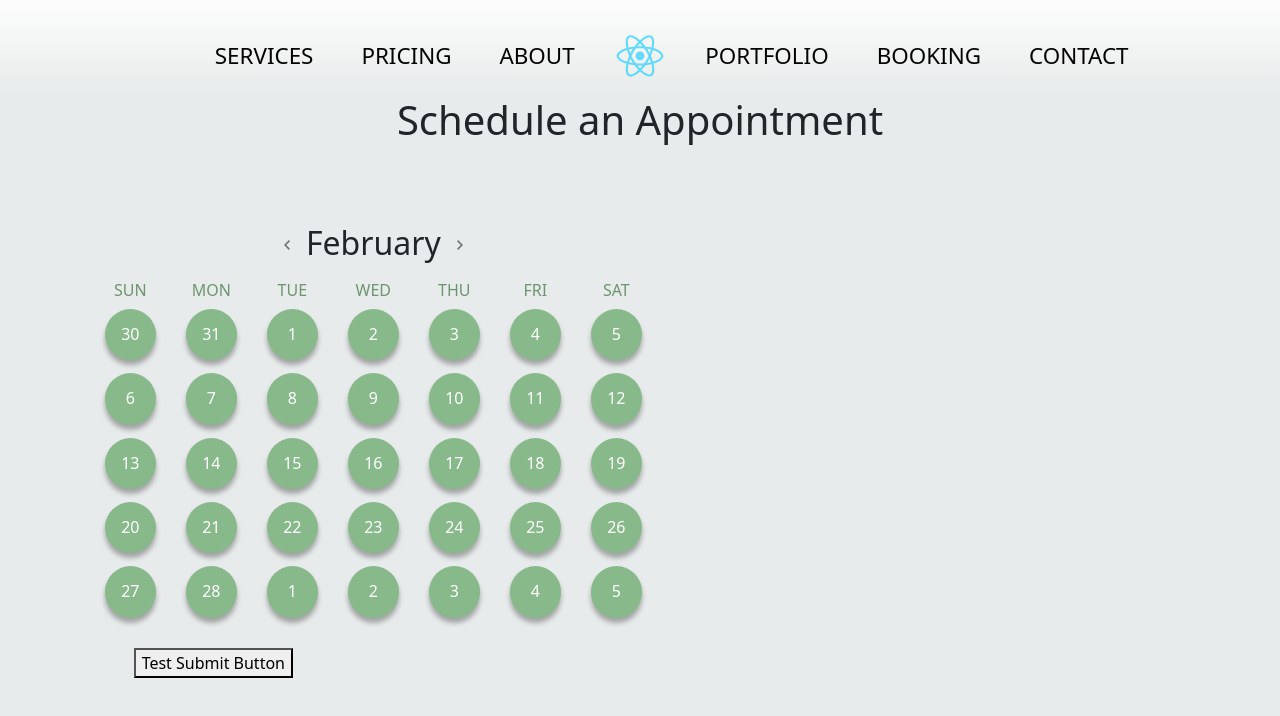
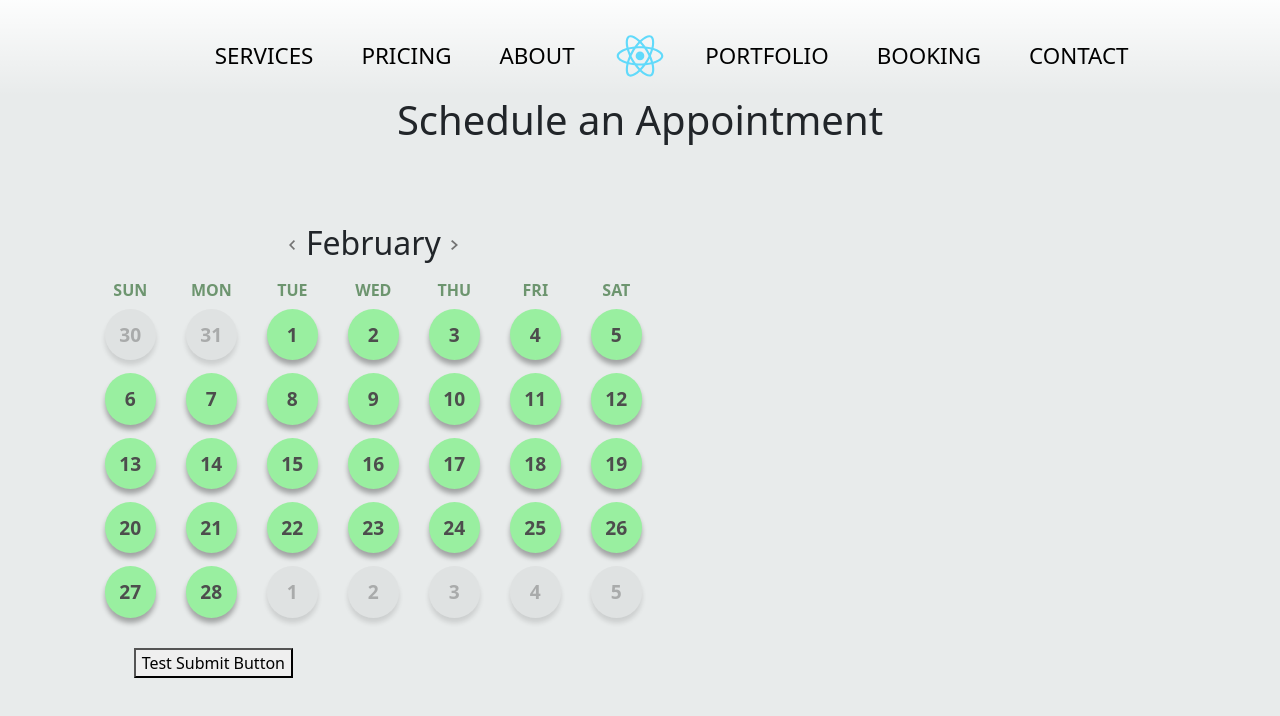
Before and after one commit to FleuryCode/OneWallMedia, a React (Create React App) app: page /booking in a window 1280 px wide. Shown: the top 716 px of the page. Built offline with nearby package versions, Linux system fonts and the light colour scheme; no server answers.

Commit message:
Added changing styles to the calendar component to resemble more the design. Next up is the active styling.

```diff
--- a/src/components/Calendar/Calendar.component.jsx
+++ b/src/components/Calendar/Calendar.component.jsx
@@ -137,7 +137,7 @@ class Calendar extends React.Component {
                 dayNumber: (prevLastDay - x + 1),
                 id: (format(new Date(this.state.displayedDate), "yyyy")) + "-" + (format(subMonths(new Date(this.state.displayedDate), 1), "MM")) + "-" + (prevLastDay - x + 1),
                 isDisabled: true,
-                hasAvailable: true, //Change this eventually based on Calendar. Might look at redoing this part
+                hasAvailable: false,
                 handleClick: selectedDayClick
             });
         }
@@ -147,7 +147,7 @@ class Calendar extends React.Component {
                 dayNumber: i,
                 id: (format(new Date(this.state.displayedDate), "yyyy")) + "-" + (format(new Date(this.state.displayedDate), "MM")) + "-" + (i),
                 isDisabled: false,
-                hasAvailable: true,
+                hasAvailable: true,  //Change this eventually based on Calendar. Might look at redoing this part
                 handleClick: selectedDayClick
             });
         }
@@ -158,7 +158,7 @@ class Calendar extends React.Component {
                 dayNumber: j,
                 id: (format(new Date(this.state.displayedDate), "yyyy")) + "-" + (format(addMonths(new Date(this.state.displayedDate), 1), "MM")) + "-" + (j),
                 isDisabled: true,
-                hasAvailable: true,
+                hasAvailable: false,
                 handleClick: selectedDayClick
             });
         }
@@ -170,7 +170,7 @@ class Calendar extends React.Component {
                         <div onClick={prevMonth} className="prevButton d-flex justify-content-center align-items-center mt-1">
                             <img src={prevArrow} alt="Previous month button" />
                         </div>
-                        <h2 className="mb-0 mx-3">{this.state.displayedMonth}</h2>
+                        <h2 className="mb-0 mx-2">{this.state.displayedMonth}</h2>
                         <div onClick={nextMonth} className="nextButton d-flex justify-content-center align-items-center mt-1">
                             <img src={nextArrow} alt="Next month button" />
                         </div>
--- a/src/components/Calendar/Calendar.styles.scss
+++ b/src/components/Calendar/Calendar.styles.scss
@@ -10,6 +10,7 @@
     text-align: center;
     text-transform: uppercase;
     color: #6D956F;
+    font-weight: 700;
 
     p {
         margin: 0;
@@ -23,3 +24,11 @@
     flex-wrap: wrap;
     justify-content: center;
 }
+
+.calendarContainer {
+
+    h2{
+        min-width: 140px;
+        text-align: center;
+    }
+}
--- a/src/components/CalendarDay/CalendarDay.component.jsx
+++ b/src/components/CalendarDay/CalendarDay.component.jsx
@@ -4,7 +4,7 @@ import './CalendarDay.styles.scss';
 const CalendarDay = ({dayNumber, date, hasAvailable, isDisabled, handleClick}) => {
     return(
         <div className="calendarDayContainer">
-            <div onClick={() => handleClick(date, isDisabled)} className="calendarDay notDisabled hasAvailable">
+            <div onClick={() => handleClick(date, isDisabled)} className={`${isDisabled ? 'isDisabled' : 'notDisabled'} ${hasAvailable ? 'hasAvailable' : 'notAvailable'} calendarDay`}>
                 {dayNumber}
             </div>
         </div>
--- a/src/components/CalendarDay/CalendarDay.styles.scss
+++ b/src/components/CalendarDay/CalendarDay.styles.scss
@@ -13,14 +13,16 @@
         margin: 1% 1%;
         display: block;
         border: none;
+        font-size: 120%;
+        font-weight: 700;
         line-height: 4vw;
-        color: white;
+        color: #4D4D4D;
         box-shadow: 0 5px 5px rgba(0, 0, 0, 0.3);
     }
 
     .isDisabled {
         opacity: 0.4;
-        background-color: rgb(94, 94, 94);
+        background-color: #8f8e8e40 !important;
         cursor: default !important;
     }
 
@@ -30,10 +32,11 @@
 
     .hasAvailable {
         cursor: pointer;
-        background-color: rgb(136, 185, 138);
+        background-color: #99EFA0;
     }
 
     .notAvailable {
-        background-color: rgb(180, 98, 98);
+        background-color: rgb(189, 113, 113);
+        cursor: default !important;
     }
 }
```
